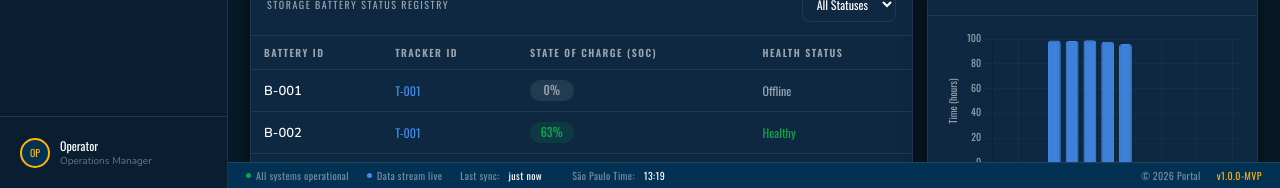
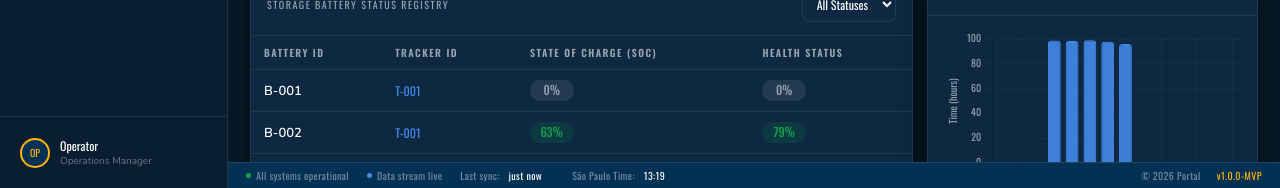
Before and after one commit to swaroopahun/array-monitring, a React (Vite) app: page / in a window 1280 px wide. Both pictures are taken after a click on the element "Battery". Shown: the part 612-800 px from the top of the page. Built offline with nearby package versions, Linux system fonts and the light colour scheme.

Commit message:
Update Battery component to display state of health with styled badge

```diff
--- a/src/pages/Battery.tsx
+++ b/src/pages/Battery.tsx
@@ -602,7 +602,21 @@ const Battery: React.FC = () => {
                       </span>
                     </td>
                     <td style={{ color: getSocColor(b.status), fontFamily: 'var(--fs)', fontSize: '12px' }}>
-                      {b.status}
+                      <span
+                        style={{
+                          background: getSocBg(b.status),
+                          color: getSocColor(b.status),
+                          fontFamily: 'var(--fh)',
+                          fontSize: '12px',
+                          padding: '3px 10px',
+                          borderRadius: '10px',
+                          display: 'inline-block',
+                          minWidth: '44px',
+                          textAlign: 'center',
+                        }}
+                      >
+                        {b.soh || 0}%
+                      </span>
                     </td>
                   </tr>
                 ))}
```
